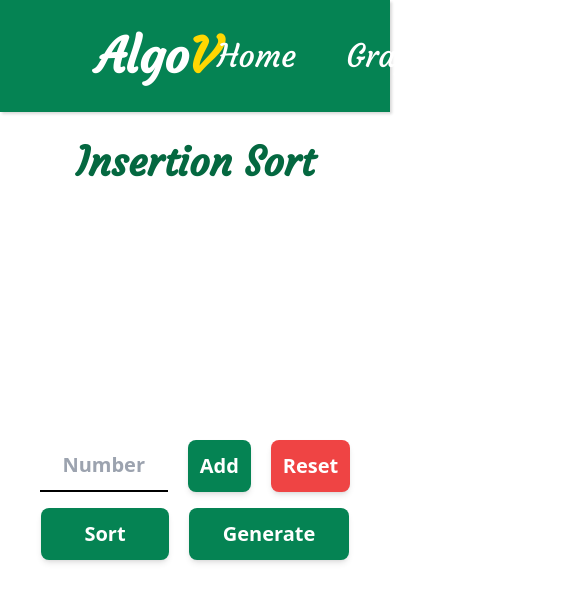
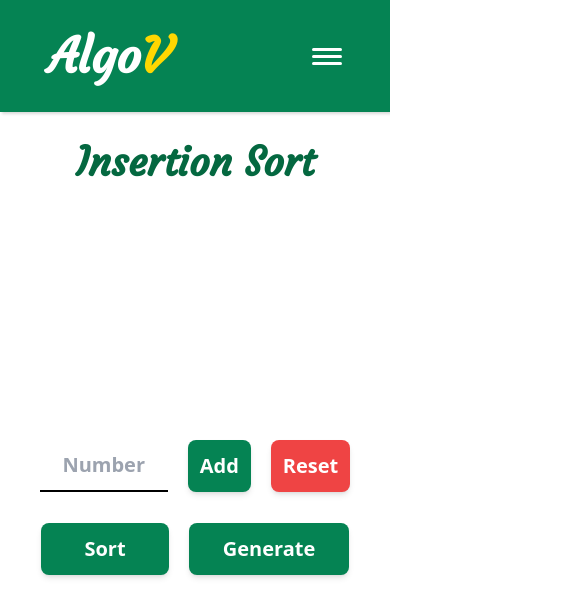
Before and after one commit to Abdelrahman-Abdelmoaty/AlgoV, a React (Create React App) app: page /sorting/insertion-sort in a window 390 px wide. Shown: the top 616 px of the page, 581 px wide, since content can reach past the window. Built offline with nearby package versions, Linux system fonts and the light colour scheme; a web font is replaced by a local one.

Commit message:
changed pages to be responsive except graph

```diff
--- a/src/components/Home.jsx
+++ b/src/components/Home.jsx
@@ -1,5 +1,7 @@
+import "../styles/home.css";
 import graphImg from "../assets/data-flow.png";
 import sortingImg from "../assets/backlog.png";
+import { Link } from "react-router-dom";
 
 export default function Home() {
   return (
@@ -11,14 +13,17 @@ export default function Home() {
         ALGORITHMS IN ACTION
       </h2>
       <div className="w-full algorithms flex justify-evenly">
-        <div className="flex flex-col items-center gap-5">
-          <img src={graphImg} alt="graph" className="w-[120px]" />
+        <Link to="/graph/bfs" className="flex flex-col items-center gap-5">
+          <img src={graphImg} alt="graph" className="algorithm w-[120px]" />
           <span>Graph Algorithms</span>
-        </div>
-        <div className="flex flex-col items-center gap-5">
-          <img src={sortingImg} alt="graph" className="w-[120px]" />
+        </Link>
+        <Link
+          to="/sorting/bubble-sort"
+          className="flex flex-col items-center gap-5"
+        >
+          <img src={sortingImg} alt="graph" className="algorithm w-[120px]" />
           <span>Sorting Algorithms</span>
-        </div>
+        </Link>
       </div>
       <p className="statement border-2 border-[rgb(5,131,83)] p-[20px] text-[rgb(5,131,83)] text-[32px] w-[1000px] text-center">
         Experience algorithms in action with vibrant visualizations for easy
--- a/src/components/Layout.jsx
+++ b/src/components/Layout.jsx
@@ -4,7 +4,7 @@ import Navbar from "./Navbar";
 import Wrapper from "./Wrapper";
 export default function Layout() {
   return (
-    <div className="page">
+    <div className="layout-component">
       <Navbar />
       <Wrapper>
         <Outlet />
--- a/src/components/Navbar.jsx
+++ b/src/components/Navbar.jsx
@@ -1,16 +1,27 @@
+import "../styles/navbar.css";
 import { Link, useLocation, useRoutes } from "react-router-dom";
 import { motion } from "framer-motion";
+import { useState } from "react";
 export default function Navbar() {
+  const [showNav, setShowNav] = useState(false);
   const location = useLocation();
   return (
-    <header>
+    <header className="navbar-component">
       <Link href="/">
         <h1 className="title">
           Algo
-           <span className="text-[#ffd701]">V</span>
+          <span className="text-[#ffd701]">V</span>
         </h1>
       </Link>
-      <nav>
+      <div className="burger" onClick={() => setShowNav((prev) => !prev)}>
+        <div> </div>
+        <div> </div>
+        <div> </div>
+      </div>
+      <nav
+        className={"main-nav " + (showNav ? "show" : "")}
+        onClick={() => setShowNav(false)}
+      >
         <ul>
           <li>
             <Link className={`${location.pathname === "/" && "active"}`} to="/">
@@ -18,35 +29,72 @@ export default function Navbar() {
             </Link>
           </li>
           <li>
-            <button className={`${location.pathname.includes("/graph/") && "active"} graph`}>Graph</button>
-            <ul className="graph-list">
+            <button
+              className={`${
+                location.pathname.includes("/graph/") && "active"
+              } graph`}
+            >
+              Graph
+            </button>
+            <ul className="graph-list sub-menu">
               <li>
-                <Link className={`${location.pathname === "/graph/BFS" && "active"}`} to="/graph/BFS">
+                <Link
+                  className={`${
+                    location.pathname === "/graph/BFS" && "active"
+                  }`}
+                  to="/graph/BFS"
+                >
                   BFS
                 </Link>
               </li>
               <li>
-                <Link className={`${location.pathname === "/graph/DFS" && "active"}`} to="/graph/DFS">
+                <Link
+                  className={`${
+                    location.pathname === "/graph/DFS" && "active"
+                  }`}
+                  to="/graph/DFS"
+                >
                   DFS
                 </Link>
               </li>
             </ul>
           </li>
           <li>
-            <button className={`${location.pathname.includes("/sorting/") && "active"} sorting`}>Sorting</button>
-            <ul className="sorting-list">
+            <button
+              className={`${
+                location.pathname.includes("/sorting/") && "active"
+              } sorting`}
+            >
+              Sorting
+            </button>
+            <ul className="sorting-list sub-menu">
               <li>
-                <Link className={`${location.pathname === "/sorting/bubble-sort" && "active"}`} to="/sorting/bubble-sort">
+                <Link
+                  className={`${
+                    location.pathname === "/sorting/bubble-sort" && "active"
+                  }`}
+                  to="/sorting/bubble-sort"
+                >
                   Bubble Sort
                 </Link>
               </li>
               <li>
-                <Link className={`${location.pathname === "/sorting/selection" && "active"}`} to="/sorting/selection-sort">
+                <Link
+                  className={`${
+                    location.pathname === "/sorting/selection" && "active"
+                  }`}
+                  to="/sorting/selection-sort"
+                >
                   Selection Sort
                 </Link>
               </li>
               <li>
-                <Link className={`${location.pathname === "/sorting/insertion-sort" && "active"}`} to="/sorting/insertion-sort">
+                <Link
+                  className={`${
+                    location.pathname === "/sorting/insertion-sort" && "active"
+                  }`}
+                  to="/sorting/insertion-sort"
+                >
                   Insertion Sort
                 </Link>
               </li>
--- a/src/components/Sorting/BubbleSort.jsx
+++ b/src/components/Sorting/BubbleSort.jsx
@@ -107,7 +107,7 @@ export default function BubbleSort() {
         setAreas={setAreas}
         showControls={showControls}
       />
-      <div className="flex gap-5 mt-[40px]">
+      <div className="flex gap-5 mt-[55px]">
         {showControls && (
           <>
             <motion.button
--- a/src/components/Sorting/InsertionSort.jsx
+++ b/src/components/Sorting/InsertionSort.jsx
@@ -122,7 +122,7 @@ export default function SortingAlgorithm() {
     <div>
       <div className="flex flex-col items-center">
         <h2 className="algorithm-title">Insertion Sort</h2>
-        <div className="flex w-full gap-10">
+        <div className="keys-and-list flex w-full gap-10">
           {list.length > 0 && (
             <div className="keys pl-10" style={{ minWidth: "260px" }}>
               {keys?.map((key) => (
@@ -133,7 +133,10 @@ export default function SortingAlgorithm() {
               ))}
             </div>
           )}
-          <div className="flex-grow" style={{ maxWidth: "calc(100% - 210px)" }}>
+          <div
+            className="list-container flex-grow"
+            style={{ maxWidth: "calc(100% - 210px)" }}
+          >
             <List
               list={list}
               setList={setList}
@@ -146,7 +149,7 @@ export default function SortingAlgorithm() {
           </div>
         </div>
         {controls && (
-          <div className="flex gap-5 mt-[40px]">
+          <div className="flex gap-5 mt-[55px]">
             <motion.button
               onClick={handleInsertionSort}
               whileHover={{ scale: 1.1 }}
--- a/src/components/Sorting/SelectionSort.jsx
+++ b/src/components/Sorting/SelectionSort.jsx
@@ -112,7 +112,7 @@ export default function SelectionSort() {
     <div>
       <div className="flex flex-col items-center">
         <h2 className="algorithm-title">Selection Sort</h2>
-        <div className="flex w-full gap-10">
+        <div className="keys-and-list flex w-full gap-10">
           {list.length > 0 && (
             <div className="keys pl-10" style={{ minWidth: "260px" }}>
               {keys?.map((key) => (
@@ -123,7 +123,10 @@ export default function SelectionSort() {
               ))}
             </div>
           )}
-          <div className="flex-grow" style={{ maxWidth: "calc(100% - 210px)" }}>
+          <div
+            className="list-container flex-grow"
+            style={{ maxWidth: "calc(100% - 210px)" }}
+          >
             <List
               list={list}
               setList={setList}
@@ -136,7 +139,7 @@ export default function SelectionSort() {
           </div>
         </div>
         {controls && (
-          <div className="flex gap-5 mt-[40px]">
+          <div className="flex gap-5 mt-[55px]">
             <motion.button
               onClick={handleSelectionSort}
               whileHover={{ scale: 1.1 }}
--- /dev/null
+++ b/src/styles/home.css
@@ -0,0 +1,23 @@
+.home-page .statement{
+    max-width: 80vw;
+}
+@media screen and (max-width: 1024px){
+   .home-page .slogan{
+    font-size: 40px;
+    text-align: center;
+   }
+   .home-page .statement{
+    font-size: 20px;
+    width: 700px;
+   }
+   .home-page img.algorithm{
+    width: 80px;
+   }
+}
+@media screen and (max-width: 576px){
+    .home-page .algorithms{
+        flex-direction: column;
+        gap: 30px;
+    }
+
+}
--- a/src/styles/list.css
+++ b/src/styles/list.css
@@ -28,3 +28,19 @@
   display: block;
   visibility: hidden;
 }
+
+@media screen and (max-width: 768px){
+  .list-component{
+    max-width: 100%;
+  }
+  .keys-and-list{
+    flex-direction: column;
+    gap: 0;
+  }
+  .keys-and-list .keys{
+    height: unset;
+  }
+  .keys-and-list .list-container{
+    max-width: 100% !important;
+  }
+}
--- /dev/null
+++ b/src/styles/navbar.css
@@ -0,0 +1,60 @@
+.navbar-component{
+}
+    .burger{
+        flex-direction: column;
+        gap: 4px;
+        display: none;
+    }
+    .burger > div{
+        height: 3px;
+        width: 30px;
+        background: white;
+        border-radius: 10px;
+    }
+@media screen and (max-width: 768px){
+    .navbar-component{
+        padding-right: 3rem;
+        padding-left: 3rem;
+    }
+    .main-nav:not(.show){
+        display: none;
+    }
+    .main-nav{
+        position: absolute;
+        top: 0;
+        left: 0;
+        width: 100vw;
+        height: 100vh;
+        background: rgba(0, 0, 0, 0.8);
+        display: flex;
+        align-items: center;
+        justify-content: center;
+        z-index: 999;
+    }
+    .main-nav > ul{
+        /* height: 100%;
+        width: 100%; */
+        flex-direction: column;
+        align-items: center;
+        justify-content: center;
+        position: relative;
+        z-index: 1000;
+    }
+    .main-nav > ul li{
+        position: unset;
+        display: flex;
+        flex-direction: column;
+        justify-content: center;
+        align-items: center;
+    }
+    .main-nav .sub-menu{
+        display: flex;
+        position: unset;
+        transform: none;
+    }
+    .burger{
+        display: flex;
+    }
+
+
+}
```
